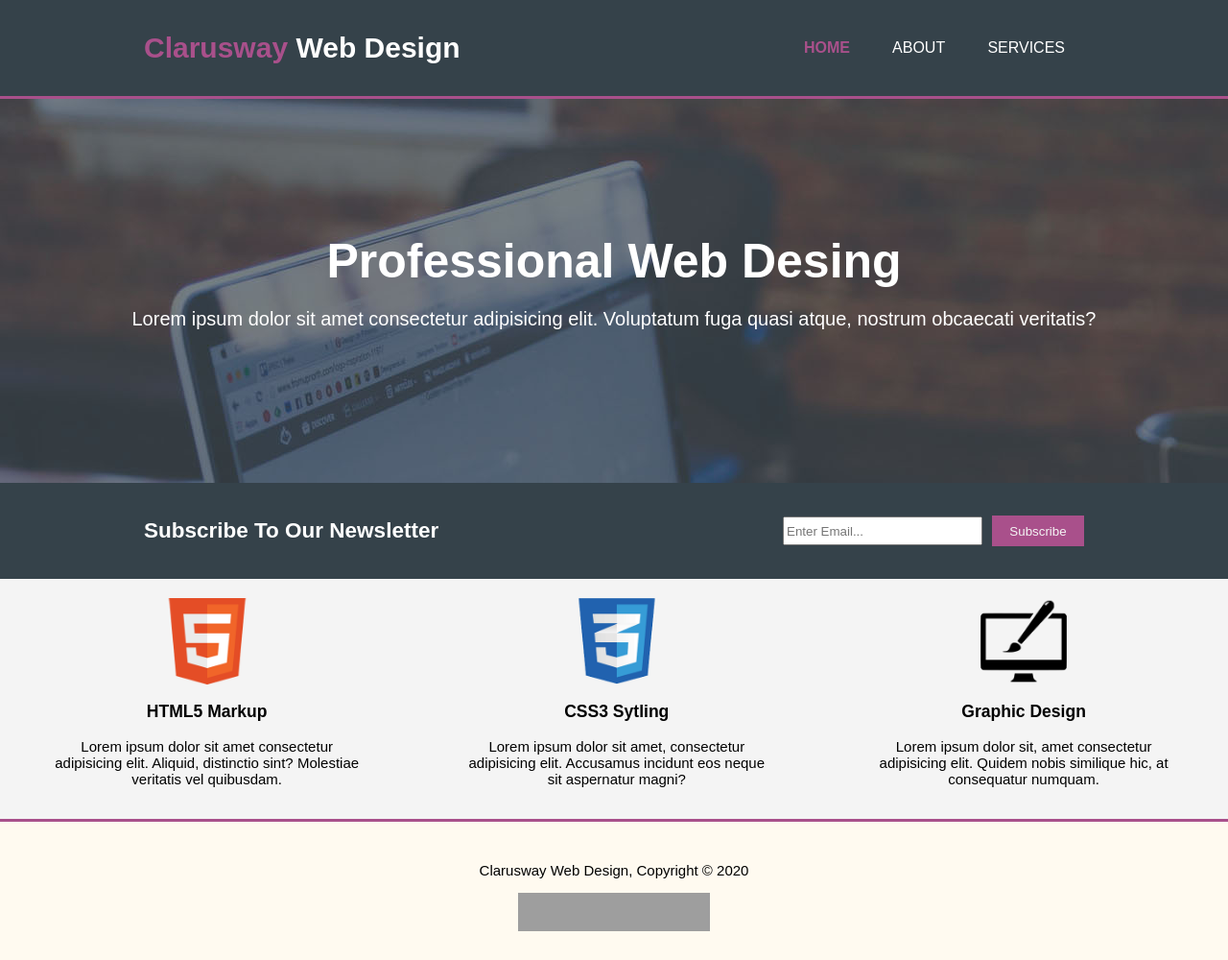
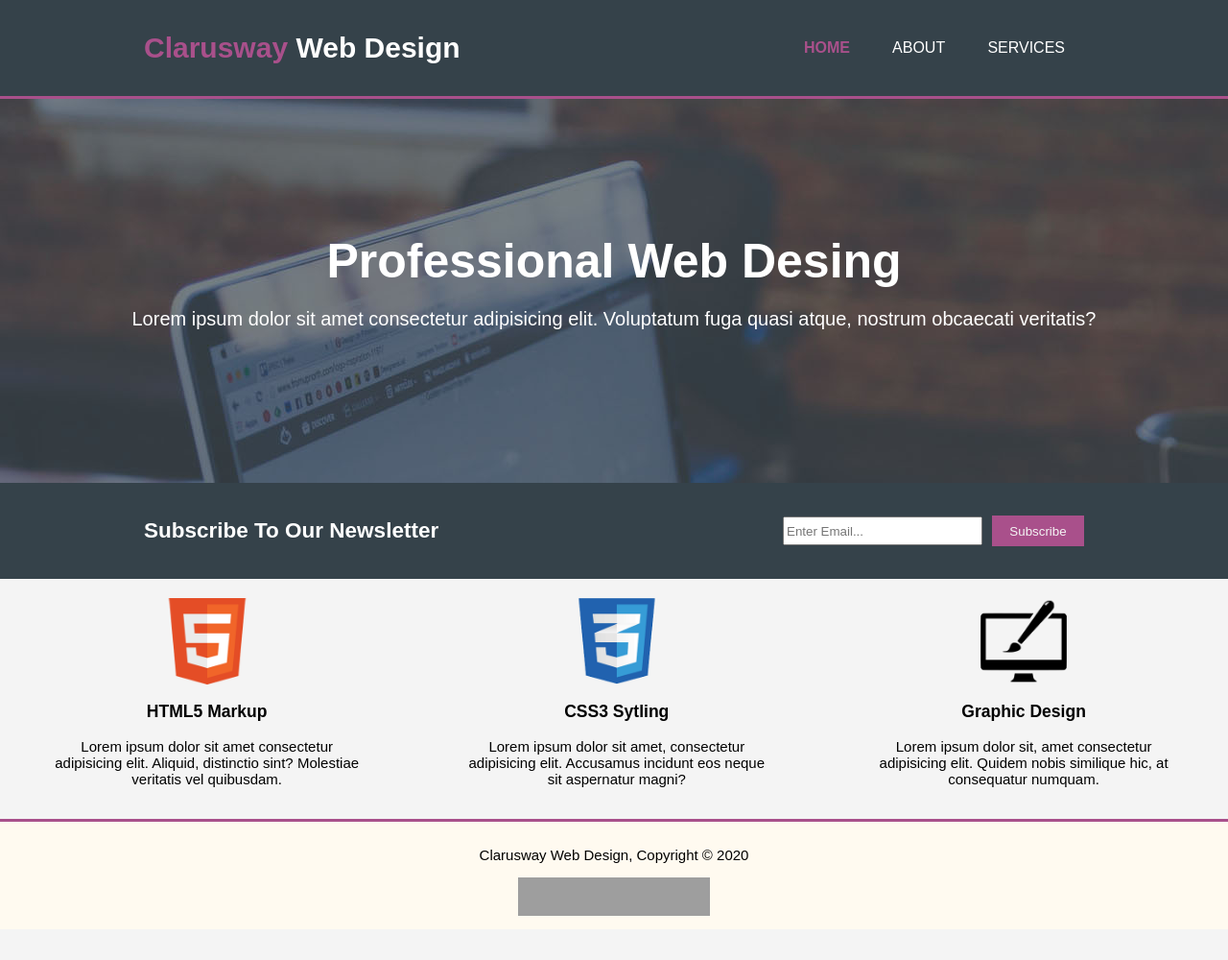
Before and after one commit to Murat-G/Clarusway_Website_Project, a plain HTML site: page index.html in a window 1280 px wide. Shown: the whole page at 96% size. After the commit the page ends 968 px from the top, so only its background shows below. Drawn offline with Linux system fonts and the light colour scheme; grey boxes are pictures that could not be loaded.

Commit message:
home css

```diff
--- a/style.css
+++ b/style.css
@@ -119,7 +119,7 @@ header li {
   flex-direction: column;
   justify-content: center;
   align-items: center;
-  height: 9rem ;
+  height: 7rem ;
   background-color: rgb(255,250,240);
 }
 
```
